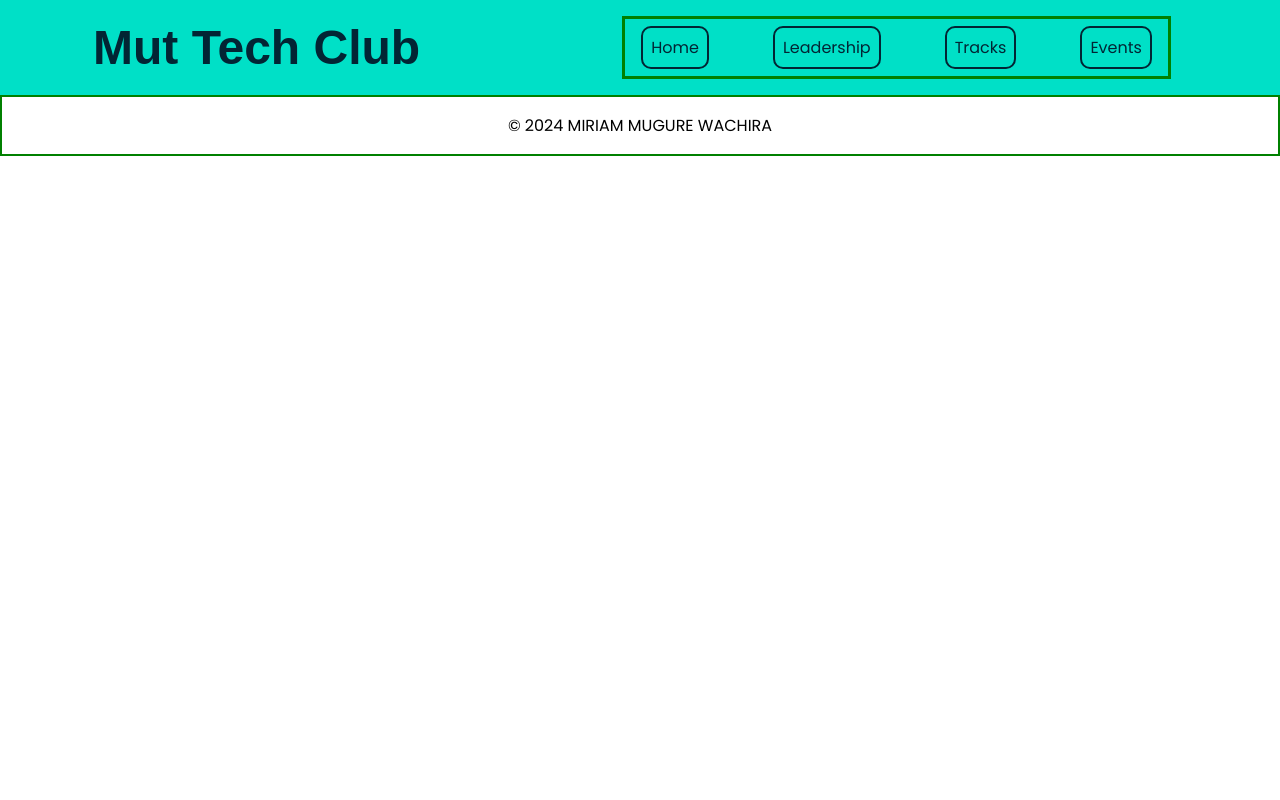
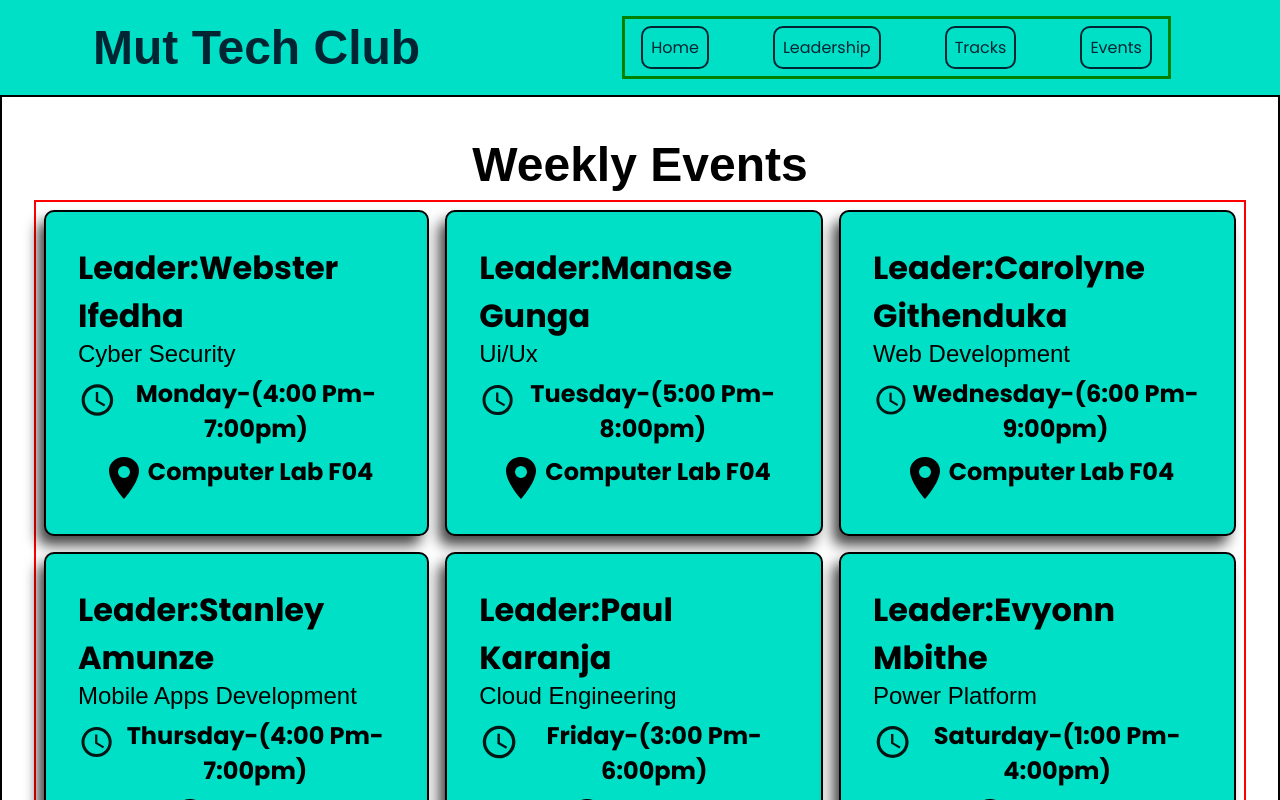
Before and after one commit to miriammugure/mut_tech_club, a React (Vite) app: page /Events in a window 1280 px wide. Shown: the top 800 px of the page. Built offline with nearby package versions, Linux system fonts and the light colour scheme; a web font is replaced by a local one.

Commit message:
add the events page

```diff
--- a/src/App.jsx
+++ b/src/App.jsx
@@ -1,16 +1,14 @@
-import { useState } from "react";
-import reactLogo from "./assets/react.svg";
-import viteLogo from "/vite.svg";
+import React from "react";
 import { BrowserRouter, Routes, Route } from "react-router-dom";
 import Header from "./components/Header/Header";
 import Footer from "./components/Footer/Footer";
 import Home from "./pages/Home/Home";
 import Leadership from "./pages/Leadership/Leadership";
 import TrackMain from "./pages/Tracks/TrackMain";
-import Events from "./pages/Events/Events";
+import EventMain from "./pages/Events/EventMain";
+
 function App() {
   return (
-    <>
     <div>
       <BrowserRouter>
         <Header />
@@ -18,12 +16,11 @@ function App() {
           <Route path="/home" element={<Home />} />
           <Route path="/leadership" element={<Leadership />} />
           <Route path="/tracks" element={<TrackMain />} />
-            <Route path="/events" element={<Events />} />
+          <Route path="/Events" element={<EventMain />} />
         </Routes>
         <Footer />
       </BrowserRouter>
     </div>
-    </>
   );
 }
 
--- /dev/null
+++ b/src/pages/Events/EventMain.jsx
@@ -0,0 +1,12 @@
+import React from "react";
+import Events from "./Events";
+
+function EventMain() {
+  return (
+    <div>
+      <Events />
+    </div>
+  );
+}
+
+export default EventMain;
--- a/src/pages/Events/Events.css
+++ b/src/pages/Events/Events.css
@@ -0,0 +1,129 @@
+.eventContainer {
+  min-height: 100vh;
+  border: 2px solid black;
+  gap: 2rem;
+  padding: 2rem;
+}
+.eventBoxContainer {
+  padding: 0.5rem;
+  display: grid;
+  grid-template-columns: auto auto auto;
+  gap: 1rem;
+  justify-content: space-evenly;
+  align-items: center;
+  border: 2px solid red;
+}
+.eventTitle {
+  display: flex;
+  align-items: center;
+  justify-content: center;
+  font-family: var(--secondary-font);
+  font-size: 2rem;
+  text-transform: capitalize;
+  padding: 0.5rem;
+}
+
+@media screen and (max-width: 1168px) {
+  .eventBoxContainer {
+    display: grid;
+    grid-template-columns: auto auto;
+  }
+  .eventBox {
+    width: 100%;
+  }
+}
+@media screen and (max-width: 805px) {
+  .eventBoxContainer {
+    display: flex;
+    flex-direction: column;
+  }
+}
+@media screen and (max-width: 424px) {
+  .eventBoxContainer {
+    display: flex;
+    flex-direction: column;
+  }
+
+  .event {
+    display: flex;
+    flex-direction: column;
+    justify-content: center;
+    align-items: center;
+  }
+  .location {
+    display: flex;
+    flex-direction: column;
+    justify-content: center;
+    align-items: center;
+  }
+}
+.eventBox {
+  display: flex;
+  background-color: var(--primary-color);
+  flex-direction: column;
+  justify-content: center;
+  align-items: center;
+  border: 2px solid black;
+  /* width: 25rem; */
+  min-height: 20rem;
+  padding: 2rem;
+  gap: 0.5rem;
+  border-radius: 10px;
+  box-shadow: -7px 10px 14px -1px rgba(0, 0, 0, 0.75);
+  -webkit-box-shadow: -7px 10px 14px -1px rgba(0, 0, 0, 0.75);
+  -moz-box-shadow: -7px 10px 14px -1px rgba(0, 0, 0, 0.75);
+  transition: all 0.4s ease-in;
+}
+.eventBox:hover {
+  transform: translateY(2px);
+  background-color: #ece8e8;
+  color: #000;
+}
+.lName {
+  display: flex;
+  flex-direction: column;
+}
+.lName h4 {
+  font-family: var(--primary-font);
+  font-size: 2rem;
+  text-transform: capitalize;
+}
+.lName p {
+  font-size: 1.5rem;
+  text-transform: capitalize;
+  font-family: var(--secondary-font);
+}
+.event {
+  display: flex;
+  justify-content: center;
+  align-content: center;
+}
+.event svg {
+  font-size: 3rem;
+  fill: #000;
+  font-weight: bold;
+}
+.event p {
+  font-weight: bold;
+  text-align: center;
+  text-transform: capitalize;
+  font-family: var(--primary-font);
+  font-size: 1.5rem;
+}
+.location {
+  display: flex;
+  justify-content: center;
+  /* align-content: center; */
+}
+.location svg {
+  font-size: 3rem;
+  fill: #000;
+  font-weight: bold;
+}
+.location p {
+  text-align: center;
+  font-family: var(--primary-font);
+  font-size: 1.5rem;
+  text-transform: capitalize;
+  font-weight: bold;
+}
--- a/src/pages/Events/Events.jsx
+++ b/src/pages/Events/Events.jsx
@@ -1,8 +1,67 @@
 import React from "react";
+import Meetings from "./Meetings";
 import "./Events.css";
+import { IoLocationSharp } from "react-icons/io5";
+import { IoMdTime } from "react-icons/io";
 
 function Events() {
-  return <div></div>;
+  return (
+    <div className="eventContainer">
+      <div className="eventTitle">
+        <h2>weekly events</h2>
+      </div>
+      <div className="eventBoxContainer">
+        <Meetings
+          eventLeader={"webster ifedha"}
+          eventName={"cyber security"}
+          timeIcon={<IoMdTime />}
+          time={"Monday-(4:00 pm-7:00pm)"}
+          locationIcon={<IoLocationSharp />}
+          locationName={"computer lab F04"}
+        />
+        <Meetings
+          eventLeader={"manase gunga"}
+          eventName={"ui/ux"}
+          timeIcon={<IoMdTime />}
+          time={"Tuesday-(5:00 pm-8:00pm)"}
+          locationIcon={<IoLocationSharp />}
+          locationName={"computer lab F04"}
+        />
+        <Meetings
+          eventLeader={"carolyne githenduka"}
+          eventName={"web development"}
+          timeIcon={<IoMdTime />}
+          time={"wednesday-(6:00 pm-9:00pm)"}
+          locationIcon={<IoLocationSharp />}
+          locationName={"computer lab F04"}
+        />
+        <Meetings
+          eventLeader={"stanley amunze"}
+          eventName={"mobile apps development"}
+          timeIcon={<IoMdTime />}
+          time={"thursday-(4:00 pm-7:00pm)"}
+          locationIcon={<IoLocationSharp />}
+          locationName={"lab F04"}
+        />
+        <Meetings
+          eventLeader={"paul karanja"}
+          eventName={"cloud engineering"}
+          timeIcon={<IoMdTime />}
+          time={"friday-(3:00 pm-6:00pm)"}
+          locationIcon={<IoLocationSharp />}
+          locationName={"lab F04"}
+        />
+        <Meetings
+          eventLeader={"evyonn mbithe"}
+          eventName={"power platform"}
+          timeIcon={<IoMdTime />}
+          time={"saturday-(1:00 pm-4:00pm)"}
+          locationIcon={<IoLocationSharp />}
+          locationName={"lab F04"}
+        />
+      </div>
+    </div>
+  );
 }
 
 export default Events;
--- /dev/null
+++ b/src/pages/Events/Meetings.jsx
@@ -0,0 +1,27 @@
+import React from "react";
+
+const Meetings = ({
+  timeIcon,
+  time,
+  locationIcon,
+  locationName,
+  eventLeader,
+  eventName,
+}) => {
+  return (
+    <div className="eventBox">
+      <div className="lName">
+        <h4>{`leader:${eventLeader}`}</h4>
+        <p>{eventName}</p>
+      </div>
+      <div className="event">
+        {timeIcon} <p>{time}</p>
+      </div>
+      <div className="location">
+        {locationIcon} <p>{locationName}</p>
+      </div>
+    </div>
+  );
+};
+
+export default Meetings;
--- a/src/pages/Home/Testimonials/Testimonials.css
+++ b/src/pages/Home/Testimonials/Testimonials.css
@@ -60,8 +60,8 @@
   background-color: var(--background-color);
 }
 .imageWrapper {
-  width: 10rem;
-  height: 10rem;
+  width: 15rem;
+  height: 15rem;
   /* border: 2px solid black; */
   /* margin-top: -8rem; */
 }
--- a/src/pages/Tracks/Tracks.css
+++ b/src/pages/Tracks/Tracks.css
@@ -1,6 +1,6 @@
 .containerTrack {
   min-height: 100vh;
-  border: 2px solid black;
+  /* border: 2px solid black; */
   gap: 2rem;
   padding: 2rem;
 }
@@ -13,7 +13,7 @@
   justify-content: space-evenly;
   align-items: center;
   /* flex-wrap: wrap; */
-  border: 2px solid red;
+  /* border: 2px solid red; */
 }
 .trackTitle {
   display: flex;
```
Lines whose indentation alone changed are shown as unchanged.
